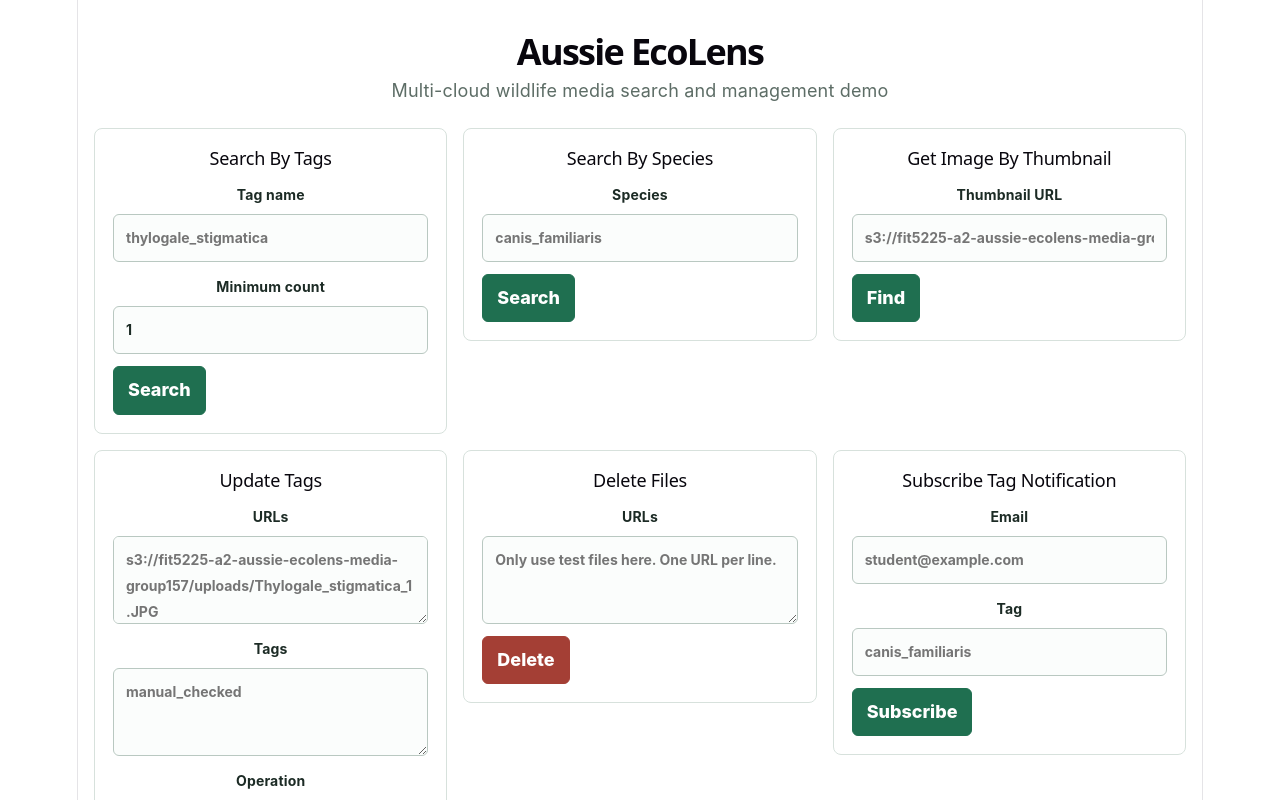
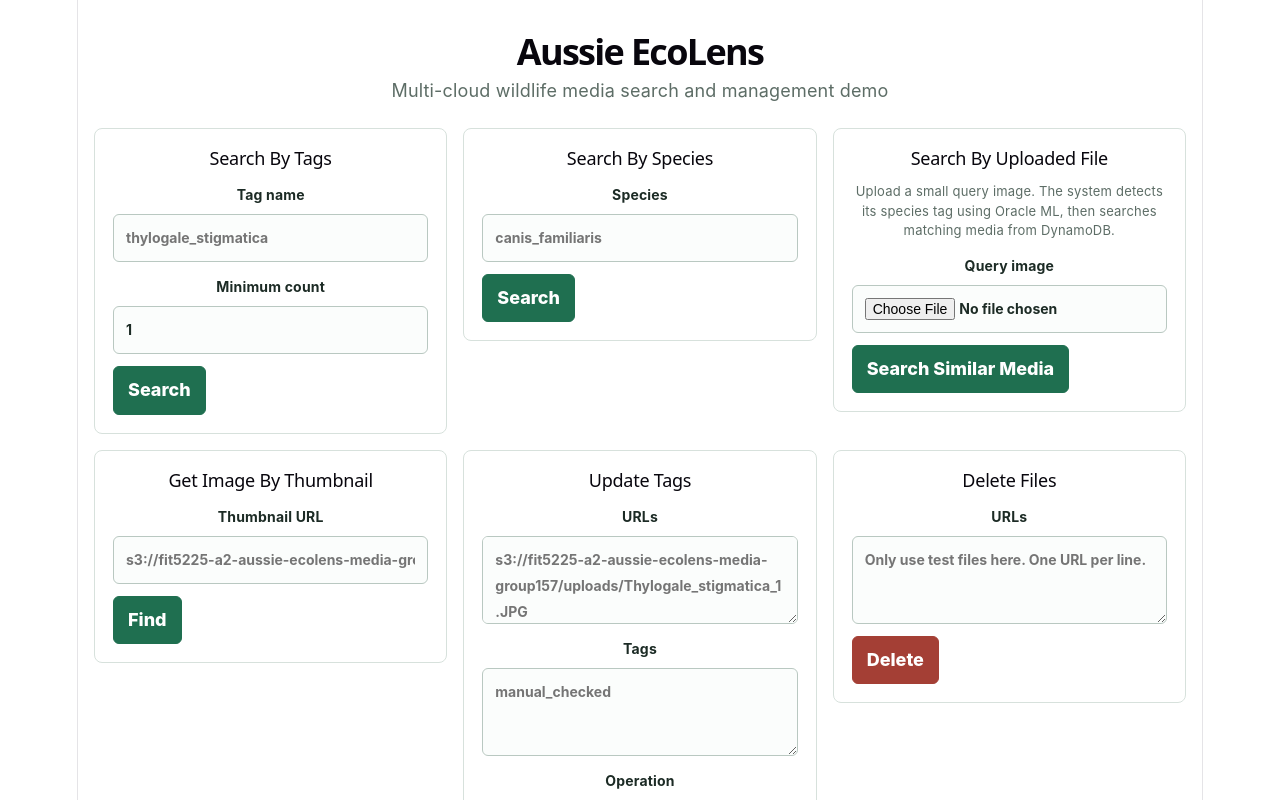
Before and after one commit to MartinW4731/fit5225-a2-aussie-ecolens, a React app in the folder frontend/: page / in a window 1280 px wide. Shown: the top 800 px of the page. Built offline with nearby package versions, Linux system fonts and the light colour scheme; the HTML template or start-up script is replaced by a standard one.

Commit message:
Implement image upload and processing feature
Added functionality to upload and process query images, including validation for file type and size. Removed unused subscription fields and improved response handling.

```diff
--- a/frontend/src/App.jsx
+++ b/frontend/src/App.jsx
@@ -11,12 +11,13 @@ function App() {
   const [minimumCount, setMinimumCount] = useState(1)
   const [species, setSpecies] = useState('')
   const [thumbnailUrl, setThumbnailUrl] = useState('')
+  const [queryFile, setQueryFile] = useState(null)
+
   const [updateUrls, setUpdateUrls] = useState('')
   const [updateTags, setUpdateTags] = useState('')
   const [operation, setOperation] = useState('Add')
+
   const [deleteUrls, setDeleteUrls] = useState('')
-  const [email, setEmail] = useState('')
-  const [subscribeTag, setSubscribeTag] = useState('')
   const [response, setResponse] = useState(initialResponse)
   const [loading, setLoading] = useState(false)
 
@@ -36,6 +37,20 @@ function App() {
 
     return tagObject
   }
+
+  const fileToBase64 = (file) =>
+    new Promise((resolve, reject) => {
+      const reader = new FileReader()
+
+      reader.onload = () => {
+        const result = reader.result
+        const base64 = result.split(',')[1]
+        resolve(base64)
+      }
+
+      reader.onerror = reject
+      reader.readAsDataURL(file)
+    })
 
   const callApi = async (endpoint, payload) => {
     setLoading(true)
@@ -103,6 +118,71 @@ function App() {
     callApi('/query/by-tags', payload)
   }
 
+  const handleSearchByUploadedFile = async () => {
+    if (!queryFile) {
+      setResponse({ message: 'Please choose a query image first.' })
+      return
+    }
+
+    if (!queryFile.type.startsWith('image/')) {
+      setResponse({
+        message:
+          'Please choose an image file. Video query upload is not enabled in this UI demo.'
+      })
+      return
+    }
+
+    if (queryFile.size > 1000000) {
+      setResponse({
+        message:
+          'The query image is too large. Please use an image smaller than 1 MB for this demo.',
+        file_size_bytes: queryFile.size
+      })
+      return
+    }
+
+    setLoading(true)
+
+    try {
+      const imageBase64 = await fileToBase64(queryFile)
+
+      const payload = {
+        file_name: queryFile.name,
+        file_type: 'image',
+        image_base64: imageBase64
+      }
+
+      const res = await fetch(`${API_BASE_URL}/query/by-upload`, {
+        method: 'POST',
+        headers: {
+          'Content-Type': 'application/json'
+        },
+        body: JSON.stringify(payload)
+      })
+
+      const data = await res.json()
+
+      setResponse({
+        endpoint: '/query/by-upload',
+        request: {
+          file_name: queryFile.name,
+          file_type: 'image',
+          image_base64: '[base64 hidden in UI]'
+        },
+        status: res.status,
+        ...data
+      })
+    } catch (error) {
+      setResponse({
+        endpoint: '/query/by-upload',
+        message: 'Uploaded file search failed',
+        error: String(error)
+      })
+    } finally {
+      setLoading(false)
+    }
+  }
+
   const handleThumbnailLookup = () => {
     if (!thumbnailUrl.trim()) {
       setResponse({ message: 'Please enter a thumbnail URL.' })
@@ -154,28 +234,63 @@ function App() {
     callApi('/files/delete', payload)
   }
 
-  const handleSubscribe = () => {
-    setResponse({
-      endpoint: 'Subscribe Tag Notification',
-      message:
-        'SNS email notification is already configured in the backend. When uploaded media contains watched tags, AWS SNS automatically sends an email.',
-      current_backend_watched_tags: [
-        'canis_familiaris',
-        'chalcophaps_longirostris',
-        'thylogale_stigmatica',
-        'Casuarius_casuarius'
-      ],
-      note:
-        'This UI field is kept for demonstration only. A dynamic subscription API has not been implemented yet.',
-      input_email: email,
-      input_tag: subscribeTag
-    })
+  const normaliseResults = () => {
+    if (Array.isArray(response.results)) {
+      return response.results
+    }
+
+    if (response.file_url || response.file_presigned_url) {
+      return [
+        {
+          file_id: response.file_id || 'single-result',
+          file_name: response.file_name,
+          file_type: response.file_type,
+          file_url: response.file_url,
+          thumbnail_url: response.thumbnail_url,
+          file_presigned_url: response.file_presigned_url,
+          thumbnail_presigned_url: response.thumbnail_presigned_url,
+          tags: response.tags || {},
+          confidence: response.confidence || {},
+          frames_processed: response.frames_processed || 0,
+          ml_source: response.ml_source || ''
+        }
+      ]
+    }
+
+    return []
+  }
+
+  const renderDetectedTags = () => {
+    if (!response.detected_tags) {
+      return null
+    }
+
+    return (
+      <div style={styles.detectedBox}>
+        <h3 style={styles.cardTitle}>Detected Tags From Uploaded File</h3>
+        <p>
+          <strong>Source:</strong> {response.source || 'Oracle ML detection'}
+        </p>
+        <p>
+          <strong>Uploaded file:</strong> {response.uploaded_file_name || ''}
+        </p>
+        <pre style={styles.smallPre}>
+          {JSON.stringify(response.detected_tags || {}, null, 2)}
+        </pre>
+        <p>
+          <strong>Confidence:</strong>
+        </p>
+        <pre style={styles.smallPre}>
+          {JSON.stringify(response.confidence || {}, null, 2)}
+        </pre>
+      </div>
+    )
   }
 
   const renderResults = () => {
-    const results = response.results
+    const results = normaliseResults()
 
-    if (!Array.isArray(results) || results.length === 0) {
+    if (results.length === 0) {
       return null
     }
 
@@ -183,7 +298,7 @@ function App() {
       <div style={styles.resultsGrid}>
         {results.map((item, index) => (
           <div key={item.file_id || index} style={styles.card}>
-            <h3 style={styles.cardTitle}>{item.file_name}</h3>
+            <h3 style={styles.cardTitle}>{item.file_name || 'Result file'}</h3>
 
             <p>
               <strong>Type:</strong> {item.file_type}
@@ -231,9 +346,12 @@ function App() {
               {JSON.stringify(item.confidence || {}, null, 2)}
             </pre>
 
-            <p>
-              <strong>Frames processed:</strong> {item.frames_processed || 0}
-            </p>
+            {item.file_type === 'video' && (
+              <p>
+                <strong>Frames processed:</strong>{' '}
+                {item.frames_processed || 0}
+              </p>
+            )}
           </div>
         ))}
       </div>
@@ -291,6 +409,38 @@ function App() {
             onClick={handleSearchSpecies}
           >
             Search
+          </button>
+        </section>
+
+        <section style={styles.section}>
+          <h2 style={styles.sectionTitle}>Search By Uploaded File</h2>
+          <p style={styles.helperText}>
+            Upload a small query image. The system detects its species tag using
+            Oracle ML, then searches matching media from DynamoDB.
+          </p>
+
+          <label style={styles.label}>
+            Query image
+            <input
+              style={styles.input}
+              type="file"
+              accept="image/*"
+              onChange={(event) => setQueryFile(event.target.files[0])}
+            />
+          </label>
+
+          {queryFile && (
+            <p style={styles.helperText}>
+              Selected: {queryFile.name} ({Math.round(queryFile.size / 1024)} KB)
+            </p>
+          )}
+
+          <button
+            style={styles.button}
+            type="button"
+            onClick={handleSearchByUploadedFile}
+          >
+            Search Similar Media
           </button>
         </section>
 
@@ -369,37 +519,12 @@ function App() {
             Delete
           </button>
         </section>
-
-        <section style={styles.section}>
-          <h2 style={styles.sectionTitle}>Subscribe Tag Notification</h2>
-          <label style={styles.label}>
-            Email
-            <input
-              style={styles.input}
-              type="email"
-              value={email}
-              onChange={(event) => setEmail(event.target.value)}
-              placeholder="student@example.com"
-            />
-          </label>
-          <label style={styles.label}>
-            Tag
-            <input
-              style={styles.input}
-              value={subscribeTag}
-              onChange={(event) => setSubscribeTag(event.target.value)}
-              placeholder="canis_familiaris"
-            />
-          </label>
-          <button style={styles.button} type="button" onClick={handleSubscribe}>
-            Subscribe
-          </button>
-        </section>
       </div>
 
       <section style={styles.responseSection}>
         <h2 style={styles.sectionTitle}>Response</h2>
         {loading && <p>Loading...</p>}
+        {renderDetectedTags()}
         {renderResults()}
         <pre style={styles.pre}>{JSON.stringify(response, null, 2)}</pre>
       </section>
@@ -459,6 +584,12 @@ const styles = {
     gap: '6px',
     fontSize: '14px',
     fontWeight: 700
+  },
+  helperText: {
+    margin: 0,
+    color: '#5d6d66',
+    fontSize: '13px',
+    lineHeight: 1.5
   },
   input: {
     width: '100%',
@@ -526,6 +657,12 @@ const styles = {
     borderRadius: '8px',
     background: '#f8fbf9'
   },
+  detectedBox: {
+    padding: '14px',
+    border: '1px solid #c5d6ce',
+    borderRadius: '8px',
+    background: '#eef6f1'
+  },
   cardTitle: {
     marginTop: 0
   },
```
